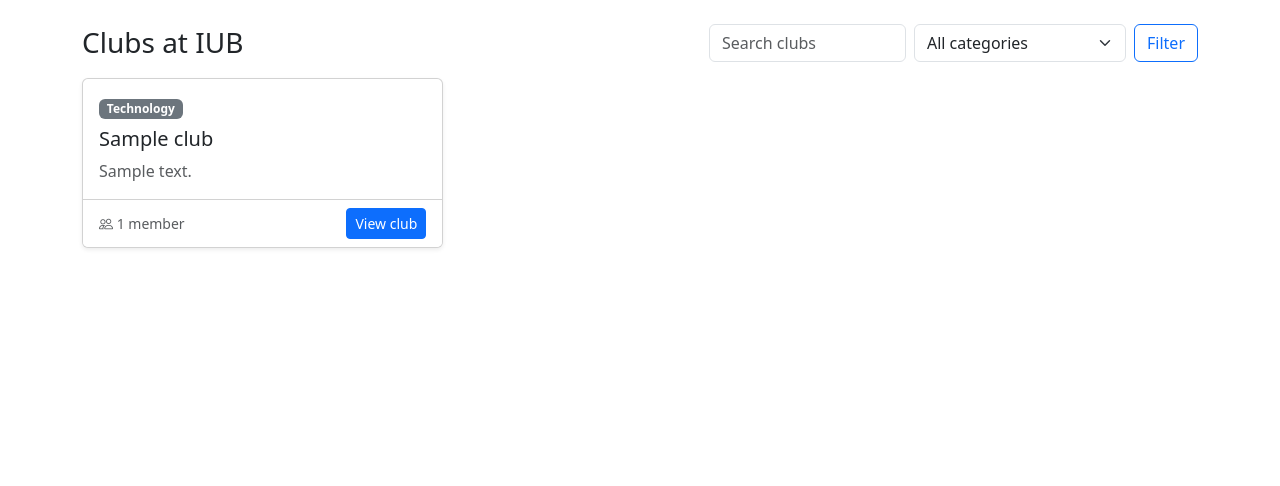
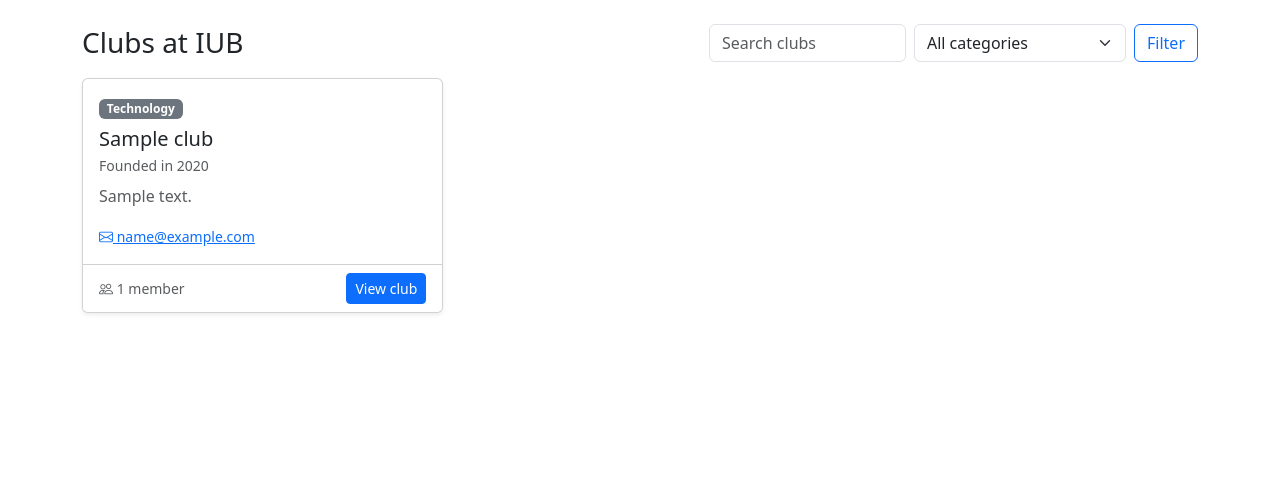
Before and after one commit to sadmanmahmood3/clubhub, a Django app: page /clubs/ in a window 1280 px wide. Shown: the part 56-542 px from the top of the page. Run offline with Django 5.2, Linux system fonts and the light colour scheme; tables that the repository leaves empty hold one stand-in row (values such as "Sample post").

Commit message:
show founded year

```diff
--- a/clubs/templates/clubs/club_list.html
+++ b/clubs/templates/clubs/club_list.html
@@ -1,6 +1,8 @@
 {% extends "base.html" %}
 
+
 {% block title %}Clubs{% endblock %}
+
 
 {% block content %}
 <div class="d-flex flex-wrap justify-content-between align-items-center gap-2 mb-3">
@@ -17,14 +19,21 @@
   </form>
 </div>
 
+
 <div class="row g-3">
   {% for club in clubs %}
     <div class="col-md-6 col-lg-4">
       <div class="card h-100 shadow-sm">
         <div class="card-body">
           <span class="badge bg-secondary mb-2">{{ club.get_category_display }}</span>
-          <h5 class="card-title">{{ club.name }}</h5>
-          <p class="card-text text-muted">{{ club.description|truncatewords:25 }}</p>
+          <h5 class="card-title mb-1">{{ club.name }}</h5>
+          {% if club.founded_year %}
+            <p class="small text-muted mb-2">Founded in {{ club.founded_year }}</p>
+          {% endif %}
+          <p class="card-text text-muted">{{ club.description|truncatewords:20 }}</p>
+          {% if club.email %}
+            <a href="mailto:{{ club.email }}" class="small"><i class="bi bi-envelope"></i> {{ club.email }}</a>
+          {% endif %}
         </div>
         <div class="card-footer bg-white d-flex justify-content-between align-items-center">
           <small class="text-muted"><i class="bi bi-people"></i> {{ club.member_count }} member{{ club.member_count|pluralize }}</small>
```
